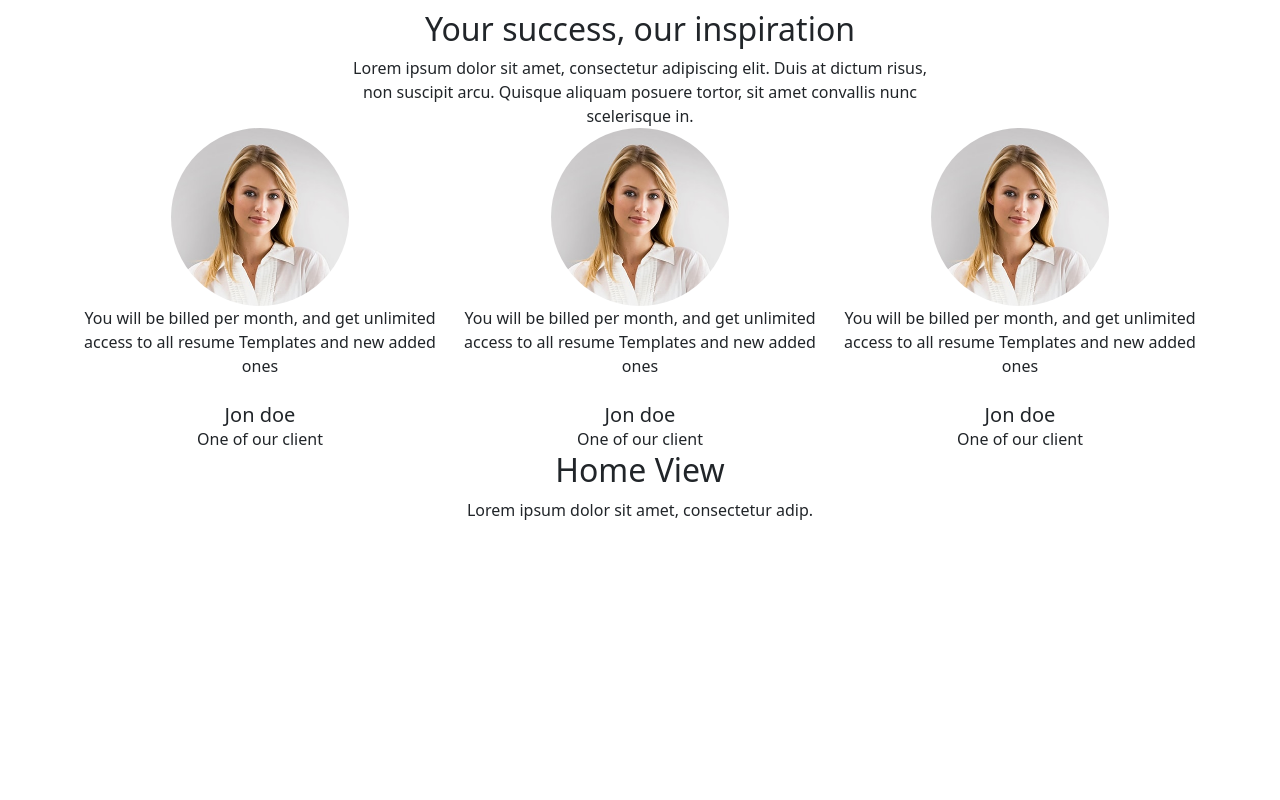
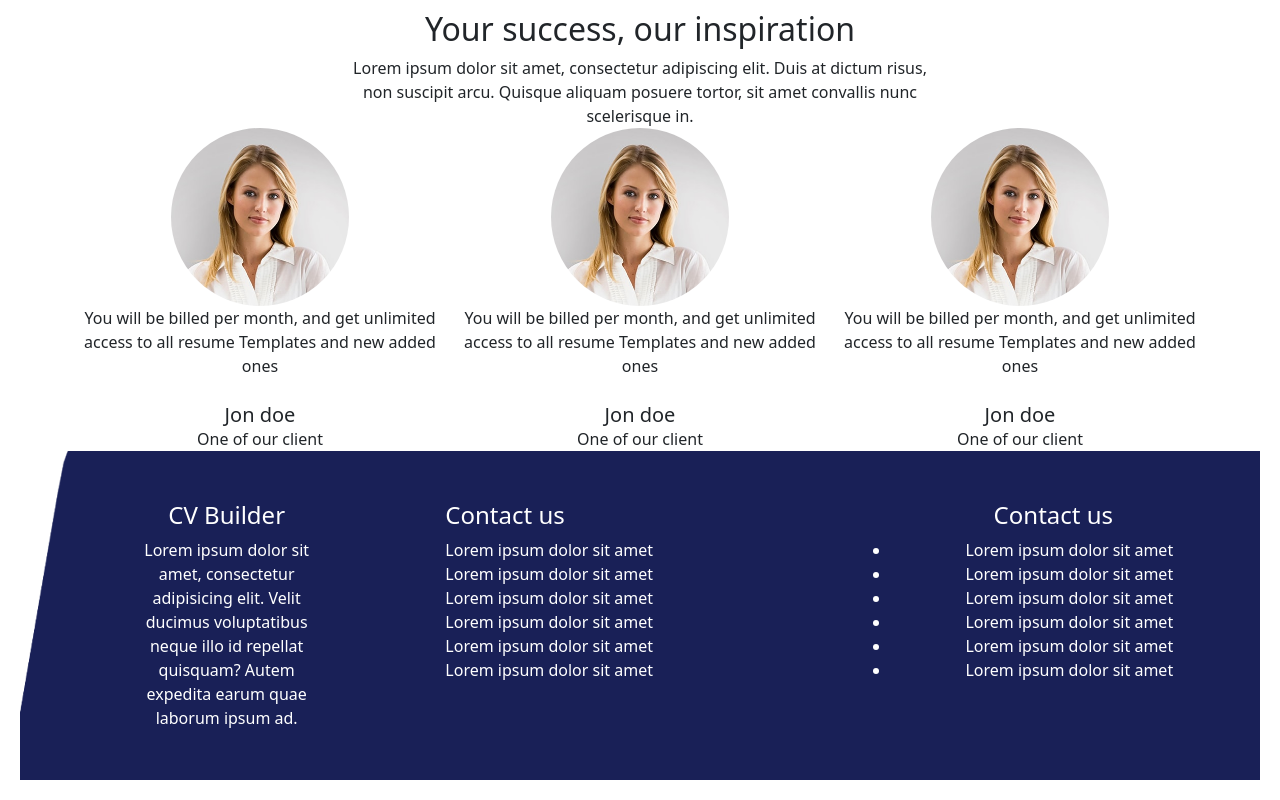
Before and after one commit to abdullahmubin/typescript-react-router, a React (Create React App) app: page / in a window 1280 px wide. Shown: the part 4716-5516 px from the top of the page. Before the commit the page ends 5274 px from the top, so only its background shows below. Built offline with nearby package versions, Linux system fonts and the light colour scheme.

Commit message:
footer section.

```diff
--- a/src/assets/css/styles.scss
+++ b/src/assets/css/styles.scss
@@ -6,6 +6,7 @@ $header-img: url('./bread.jpg');
 $choosePlatform-img: url('./../images/benefits-bg.svg');
 $priceBG-img: url('./../images/price.png');
 $defaultBoxShadow: 0 0 5px 5px #ddd;
+$footerB-img: url('./../images/footer-bg1.png');
 
 .slider-im {
   background-image: $header-img;
@@ -234,3 +235,46 @@ $defaultBoxShadow: 0 0 5px 5px #ddd;
   }
 
 }
+
+
+.footer-container {
+  background-image: $footerB-img;
+  background-repeat: no-repeat;
+  background-position: left;
+  color: #fff;
+
+  .contact-us-footer {
+    background-color: #192057;
+  }
+
+  .company-details-footer {
+    text-align: center;
+    padding-top: 50px;
+    padding-bottom: 50px;
+
+    p {
+      width: 200px;
+      margin: auto;
+    }
+  }
+
+  .tips-footer{
+    padding-top: 50px;
+    padding-bottom: 50px;
+    text-align: left;
+    ul{
+      list-style-type: none;
+      padding: 0;
+
+      li{
+        margin: 0;
+        padding: 0;
+      }
+    }
+  }
+
+  .contact-us-footer{
+    padding-top: 50px;
+    padding-bottom: 50px;
+  }
+}
--- /dev/null
+++ b/src/components/Home/Footer/index.tsx
@@ -0,0 +1,55 @@
+import img from './../../assets/css/bread.jpg';
+
+import Container from 'react-bootstrap/Container';
+import Row from 'react-bootstrap/Row';
+import Col from 'react-bootstrap/Col';
+import Card from 'react-bootstrap/Card';
+
+import price from './../../../assets/images/price.png'
+import im3 from './../../../assets/images/3.jpg'
+
+import Button from 'react-bootstrap/Button';
+// demo-1.png
+
+export default function Footer() {
+
+
+    return (
+        <Container fluid className='footer-container'>
+
+                <Row>
+                    <Col className='company-details-footer'>
+                        <h4>CV Builder</h4>
+                        <p>
+                            Lorem ipsum dolor sit amet, consectetur adipisicing elit. Velit ducimus voluptatibus neque illo id repellat quisquam? Autem expedita earum quae laborum ipsum ad.
+                        </p>
+                    </Col>
+                    <Col className='tips-footer'>
+                        <h4>Contact us</h4>
+                        <ul>
+                            <li>Lorem ipsum dolor sit amet</li>
+                            <li>Lorem ipsum dolor sit amet</li>
+                            <li>Lorem ipsum dolor sit amet</li>
+                            <li>Lorem ipsum dolor sit amet</li>
+                            <li>Lorem ipsum dolor sit amet</li>
+                            <li>Lorem ipsum dolor sit amet</li>
+                        </ul>
+                    </Col>
+
+                    <Col className='contact-us-footer'>
+                        <h4>Contact us</h4>
+                        <ul>
+                            <li>Lorem ipsum dolor sit amet</li>
+                            <li>Lorem ipsum dolor sit amet</li>
+                            <li>Lorem ipsum dolor sit amet</li>
+                            <li>Lorem ipsum dolor sit amet</li>
+                            <li>Lorem ipsum dolor sit amet</li>
+                            <li>Lorem ipsum dolor sit amet</li>
+                        </ul>
+                    </Col>
+                </Row>
+
+        </Container>
+    )
+
+}
--- a/src/components/Home/index.tsx
+++ b/src/components/Home/index.tsx
@@ -7,6 +7,7 @@ import Price from './Price'
 import CreativeTemplate from './CreativeTemplate'
 import MainFeature from './MainFeature'
 import YourSuccess from './YourSuccess'
+import Footer from './Footer'
 
 export default function Home() {
     return (
@@ -21,8 +22,8 @@ export default function Home() {
         <CreativeTemplate />
         <MainFeature />
         <YourSuccess />
-        <h2>Home View</h2>
-        <p>Lorem ipsum dolor sit amet, consectetur adip.</p>
+        <Footer />
+
       </div>
     );
   }
```
Also changed, not shown: src/assets/images/footer-bg1.png (added).
